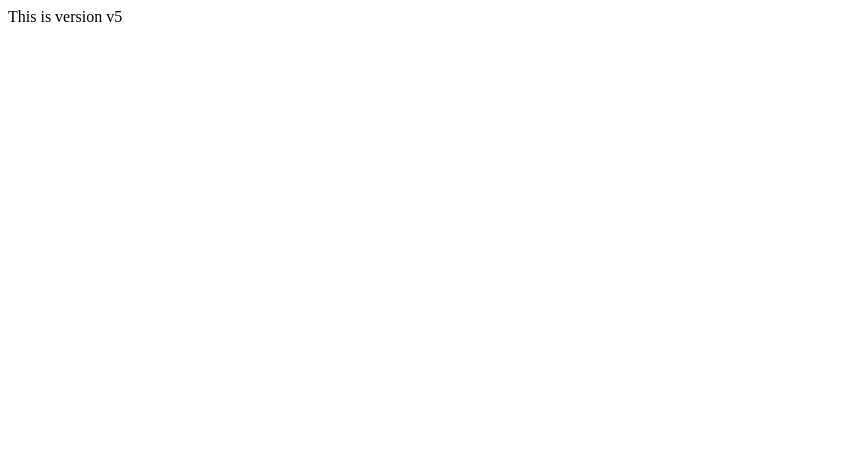
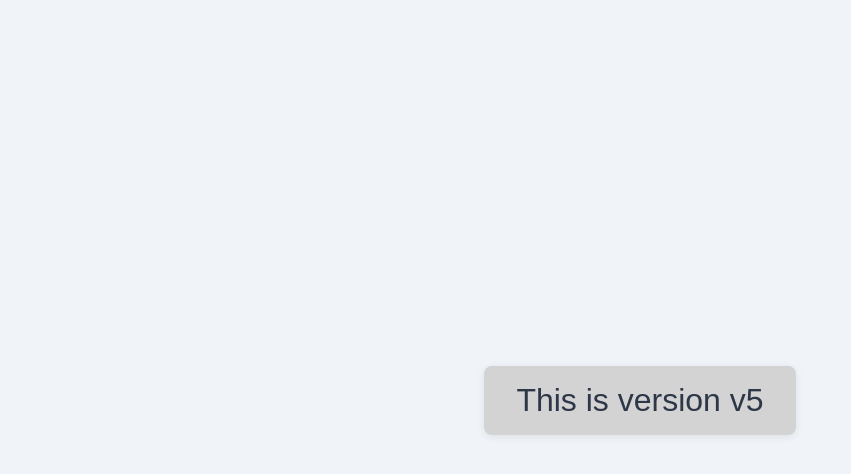
Before and after one commit to rakeshverma-devops/git-practice, a plain HTML site: page index.html in a window 1280 px wide. Shown: the whole page, without its empty margins (0-851 px from the left). Drawn offline with Linux system fonts and the light colour scheme.

Commit message:
Added desigin for the website

```diff
--- a/index.html
+++ b/index.html
@@ -4,6 +4,7 @@
     <meta charset="UTF-8">
     <meta name="viewport" content="width=device-width, initial-scale=1.0">
     <title>Document</title>
+     <link rel="stylesheet" href="style.css">
 </head>
 <body>
     <h>This is version v5</h>
--- /dev/null
+++ b/style.css
@@ -0,0 +1,18 @@
+body {
+    background-color: #f0f4f8;
+    display: flex;
+    justify-content: center;
+    align-items: center;
+    height: 100vh;
+    margin: 0;
+}
+
+h {
+    font-size: 2rem;
+    color: #2d3748;
+    background: lightgrey;
+    padding: 1rem 2rem;
+    border-radius: 8px;
+    box-shadow: 0 2px 8px rgba(0,0,0,0.08);
+    font-family: Arial, Helvetica, sans-serif;
+}
```
